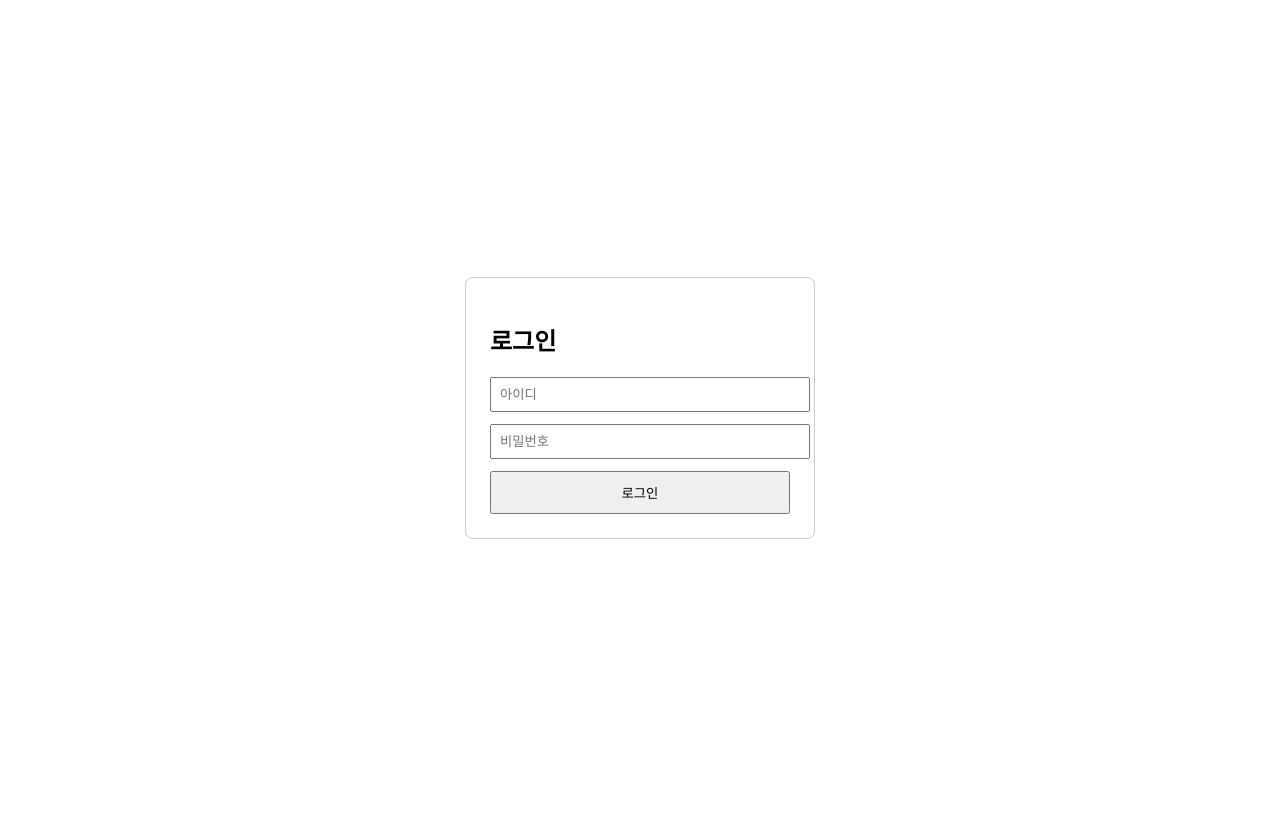
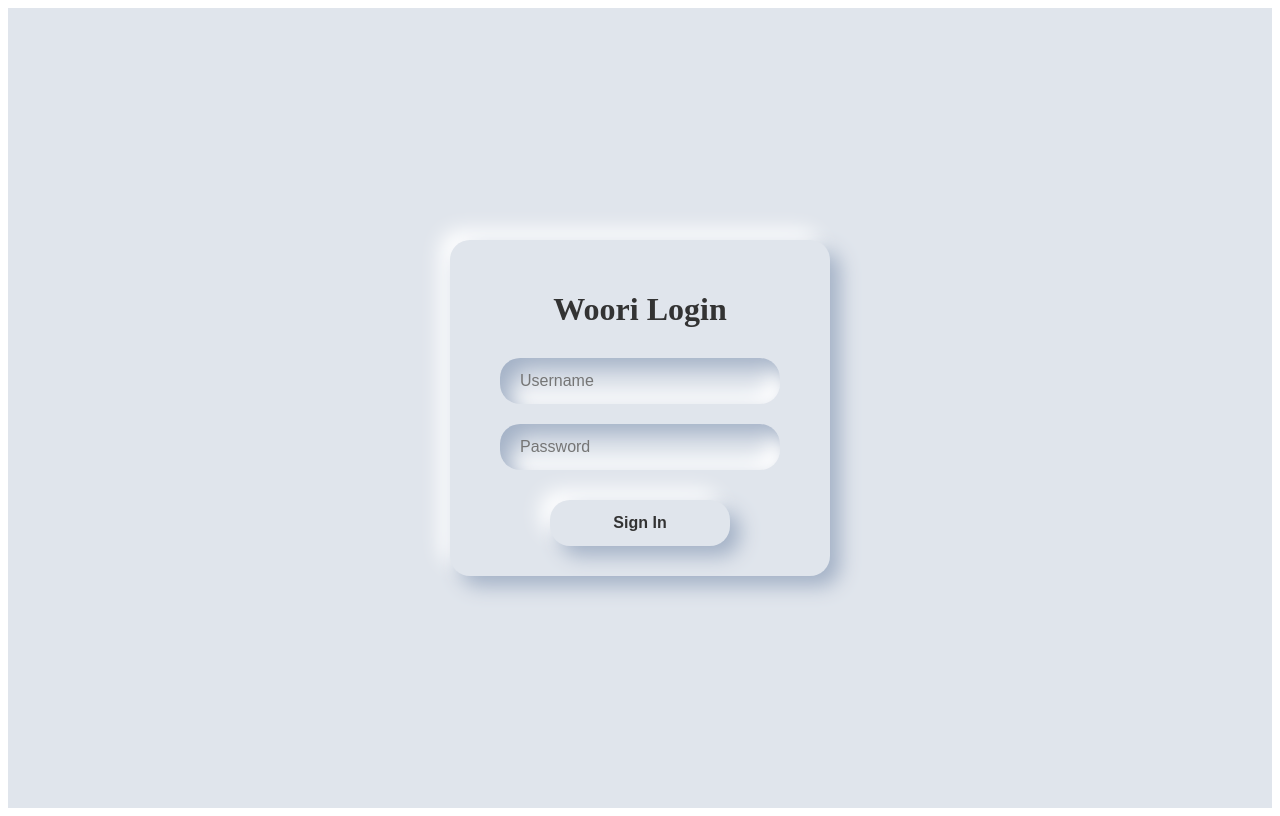
Before and after one commit to JJJbc/Woori, a React (Create React App) app in the folder woori_react/: page / in a window 1280 px wide. Built offline with nearby package versions, Linux system fonts and the light colour scheme.

Commit message:
로그인 화면 변경 및 ignore 파일 수정

```diff
--- a/woori_react/src/components/Map/AddUnitModal.jsx
+++ b/woori_react/src/components/Map/AddUnitModal.jsx
@@ -46,7 +46,7 @@
       bathrooms: Number(bathrooms),
       area: Number(area),
       dealType,
-      price: Number(price),
+      price,
       lessor,
       lessorPhone,
       lessee,
--- a/woori_react/src/components/Map/CustomOverlayInfo.jsx
+++ b/woori_react/src/components/Map/CustomOverlayInfo.jsx
@@ -20,8 +20,19 @@
     }}
   >
     <div style={{ fontWeight: 'bold', marginBottom: 8 }}>{address}</div>
-    <ul style={{ listStyle: 'none', padding: 0, margin: 0 }}>
-      {units.map((u) => (
+    <ul style={{ listStyle: 'none', padding: 0, margin: 0, maxHeight: 240, overflowY: 'auto', }}
+      onWheel={e => {
+        e.stopPropagation();
+        e.preventDefault();
+      }}>
+
+      {[...units]
+        .sort((a, b) => {
+          const numA = parseInt(a.detail);
+          const numB = parseInt(b.detail);
+          return numA - numB;
+        })
+        .map((u) => (
           <li key={u._id || u.id} style={{ marginBottom: 6 }}>
             <button
               style={{
@@ -35,7 +46,7 @@
               }}
               onClick={() => onUnitClick(u._id || u.id)}
             >
-            <b>{u.detail}</b>
+              <b>{u.detail} {u.dealType}</b>
             </button>
           </li>
         ))}
--- a/woori_react/src/components/Map/EditUnitModal.jsx
+++ b/woori_react/src/components/Map/EditUnitModal.jsx
@@ -45,7 +45,7 @@
       bathrooms: Number(bathrooms),
       area: Number(area),
       dealType,
-      price: Number(price),
+      price,
       lessor,
       lessorPhone,
       lessee,
@@ -99,7 +99,7 @@
         </div>
         <div style={{ marginBottom: 8 }}>
           <label>가격(만원): </label>
-          <input type="number" value={price} onChange={e => setPrice(e.target.value)} required />
+          <input value={price} onChange={e => setPrice(e.target.value)} required />
         </div>
         <div style={{ marginBottom: 8 }}>
           <label>임대인: </label>
--- a/woori_react/src/components/Map/KakaoMap.jsx
+++ b/woori_react/src/components/Map/KakaoMap.jsx
@@ -40,7 +40,7 @@
       ref={ref}
       style={{
         width: '100%',
-        height: '700px',
+        height: '900px',
         border: '2px solid #333',
       }}
     />
--- a/woori_react/src/pages/LoginPage.js
+++ b/woori_react/src/pages/LoginPage.js
@@ -22,30 +22,101 @@
   };
 
   return (
-    <div style={{ display: 'flex', height: '100vh', alignItems: 'center', justifyContent: 'center' }}>
-      <form onSubmit={handleLogin} style={{ minWidth: 300, padding: 24, border: '1px solid #ccc', borderRadius: 8 }}>
-        <h2>로그인</h2>
-        <div style={{ marginBottom: 12 }}>
+    <div
+      style={{
+        minHeight: '100vh',
+        background: '#e0e5ec',
+        display: 'flex',
+        justifyContent: 'center',
+        alignItems: 'center',
+      }}
+    >
+      <form
+        onSubmit={handleLogin}
+        style={{
+          display: 'flex',
+          flexDirection: 'column',
+          justifyContent: 'center',
+          alignItems: 'center',
+          textAlign: 'center',
+          background: '#e0e5ec',
+          borderRadius: 20,
+          boxShadow: '10px 10px 20px #a3b1c6, -10px -10px 20px #ffffff',
+          padding: 30,
+          width: 320,
+        }}
+      >
+        <h1
+          style={{
+            marginBottom: 30,
+            fontWeight: 700,
+            color: '#333',
+            fontSize: 32,
+          }}
+        >
+          Woori Login
+        </h1>
         <input
-            placeholder="아이디"
+          type="text"
+          placeholder="Username"
           value={username}
           onChange={e => setUsername(e.target.value)}
           required
-            style={{ width: '100%', padding: 8 }}
+          style={{
+            background: '#e0e5ec',
+            borderRadius: 20,
+            boxShadow:
+              'inset 10px 10px 20px #a3b1c6, inset -10px -10px 20px #ffffff',
+            border: 'none',
+            outline: 'none',
+            padding: '14px 20px',
+            marginBottom: 20,
+            fontSize: 16,
+            width: 240,
+            color: '#333',
+          }}
         />
-        </div>
-        <div style={{ marginBottom: 12 }}>
         <input
           type="password"
-            placeholder="비밀번호"
+          placeholder="Password"
           value={password}
           onChange={e => setPassword(e.target.value)}
           required
-            style={{ width: '100%', padding: 8 }}
+          style={{
+            background: '#e0e5ec',
+            borderRadius: 20,
+            boxShadow:
+              'inset 10px 10px 20px #a3b1c6, inset -10px -10px 20px #ffffff',
+            border: 'none',
+            outline: 'none',
+            padding: '14px 20px',
+            marginBottom: 20,
+            fontSize: 16,
+            width: 240,
+            color: '#333',
+          }}
         />
-        </div>
-        {error && <div style={{ color: 'red', marginBottom: 8 }}>{error}</div>}
-        <button type="submit" style={{ width: '100%', padding: 10 }}>로그인</button>
+        {error && (
+          <div style={{ color: 'red', marginBottom: 8 }}>{error}</div>
+        )}
+        <button
+          type="submit"
+          style={{
+            background: '#e0e5ec',
+            borderRadius: 20,
+            boxShadow: '10px 10px 20px #a3b1c6, -10px -10px 20px #ffffff',
+            border: 'none',
+            padding: '14px 0',
+            width: 180,
+            fontSize: 16,
+            fontWeight: 'bold',
+            cursor: 'pointer',
+            marginTop: 10,
+            color: '#333',
+          }}
+        >
+          Sign In
+        </button>
       </form>
     </div>
   );
```
Also changed, not shown: woori_react/src/pages/MapPage.jsx (+92 -26 lines), 1 other file (tests, documents, lock files or other folders). Lines whose indentation alone changed are shown as unchanged.
